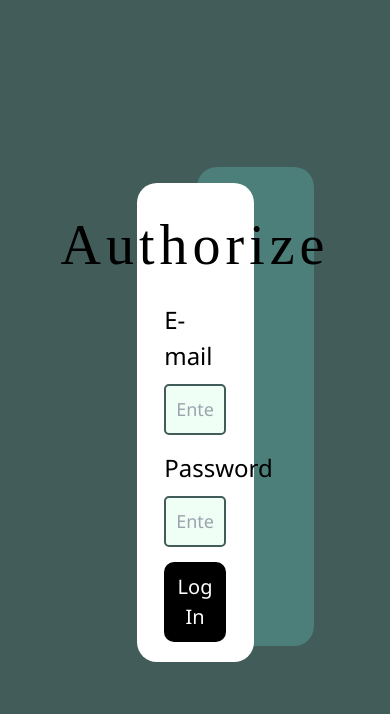
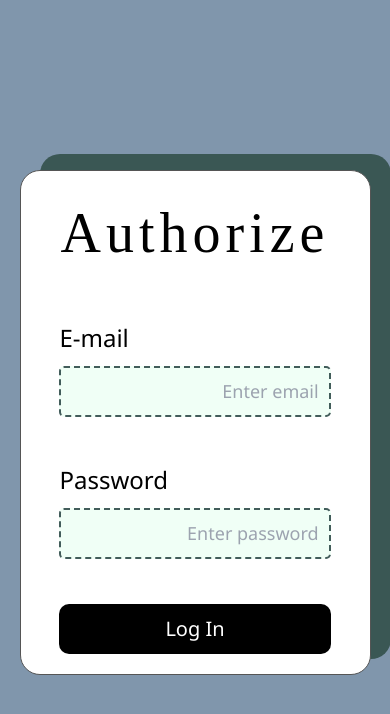
Before and after one commit to JohnBakhmat/climatizer-web, a React (Create React App) app: page / in a window 390 px wide. Shown: the top 714 px of the page. Built offline with nearby package versions, Linux system fonts and the light colour scheme; a web font is replaced by a local one.

Commit message:
Finished auth form markup

```diff
--- a/src/components/Auth/index.module.sass
+++ b/src/components/Auth/index.module.sass
@@ -1,7 +1,7 @@
 .label
 	font-size: 24px
 .input
-	border: 2px solid #425C5A
+	border: 2px dashed #425C5A
 	font-size: 18px
 	padding: 10px
 	border-radius: 5px
@@ -9,7 +9,7 @@
 	text-align: end
 .input:focus
 	outline: none
-	border: 2px dashed #425C5A
+	border: 2px solid #425C5A
 	animation: pulse 1000ms cubic-bezier(0.4, 0, 0.6, 1) infinite
 .wrapper
 	display: flex
--- a/src/pages/Auth/index.js
+++ b/src/pages/Auth/index.js
@@ -1,6 +1,7 @@
 import { useState, useEffect } from 'react'
 import { Input } from '../../components/Auth/Input'
 import styles from './index.module.sass'
+import { ReactComponent as Tree } from '../../assets/tree.svg'
 const Auth = () => {
   const [user, setUser] = useState({ email: '', password: '' })
   useEffect(() => console.log(user), [user])
@@ -14,6 +15,7 @@ const Auth = () => {
 
   return (
     <div className={styles['wrapper']}>
+      {/* <Tree className={styles['tree']} /> */}
       <form className={styles['form']}>
         <h1 className={styles['title']}>Authorize</h1>
         <Input
--- a/src/pages/Auth/index.module.sass
+++ b/src/pages/Auth/index.module.sass
@@ -1,4 +1,4 @@
-$bgColor: #425C5A
+$bgColor: #8096ac
 .wrapper
 	display: flex
 	flex-direction: row
@@ -7,19 +7,27 @@ $bgColor: #425C5A
 	background: $bgColor
 	justify-content: center
 	align-items: center
-
 .form
-	box-shadow: 60px -16px #4c7e7a
+	box-shadow: 50px -16px #3a5754
+	border: 1px solid #555
 	background: #fff
-	padding: 20px
+	padding: 20px 5px
 	border-radius: 20px
 	display: flex
 	flex-direction: column
-	gap: 15px
+	gap: 45px
 	max-width: 30vw
 	width: 100%
 	justify-content: space-evenly
+@media (max-width:1000px)
+	.form
+		max-width: 60vw
 
+@media (max-width:600px)
+	.form
+		box-shadow: 20px -16px #3a5754
+		min-width: 350px
+		max-width: 90vw
 .title
 	align-self: center
 	margin: 0
@@ -39,3 +47,9 @@ $bgColor: #425C5A
 	transition: all 200ms ease-in-out
 .button:hover
 	background: #425C5A
+.tree
+	position: absolute
+	bottom: 0px
+	left: 0
+	width: 30vw
+	display: block
```
Also changed, not shown: src/assets/tree.svg (added).
